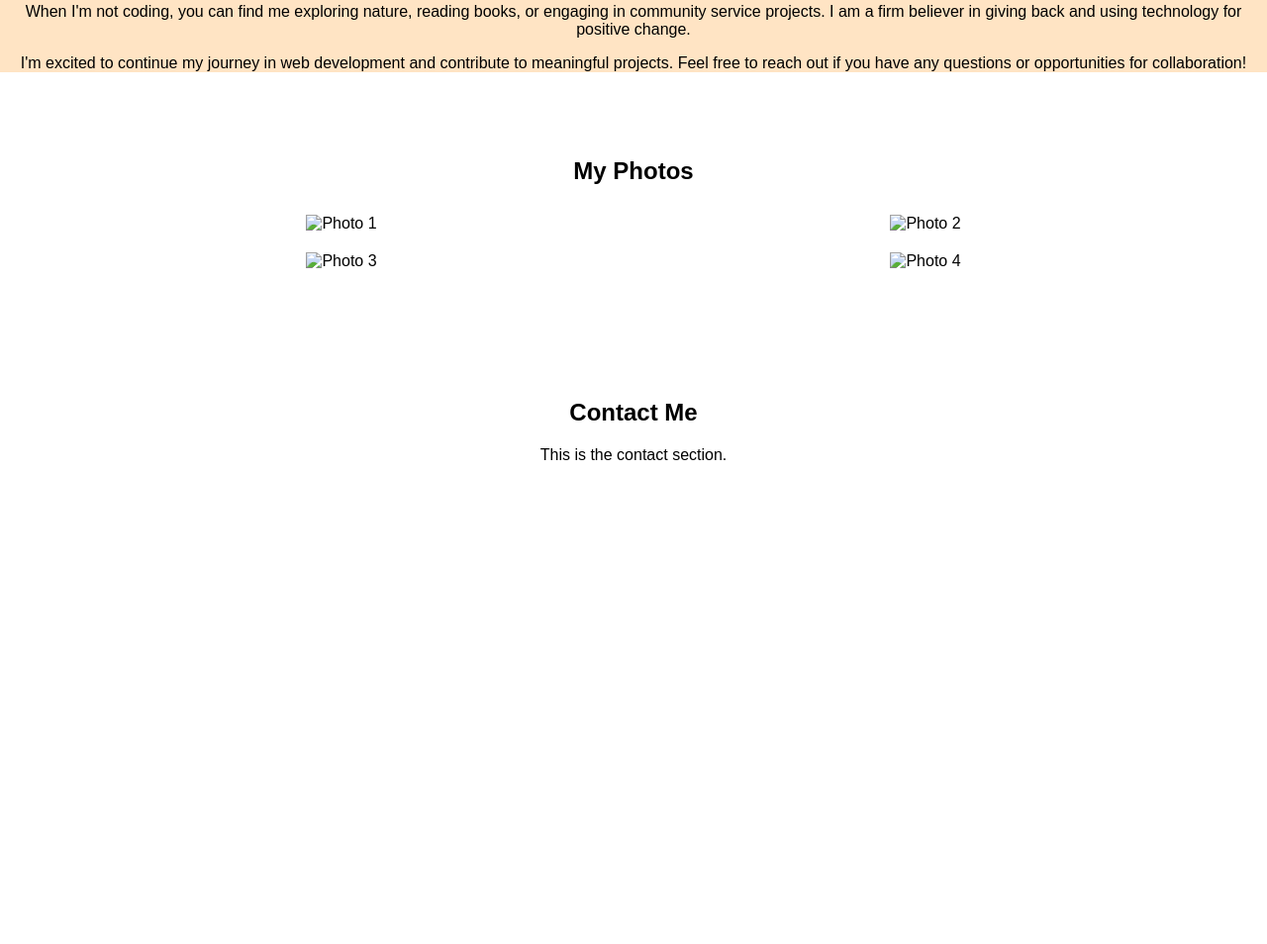
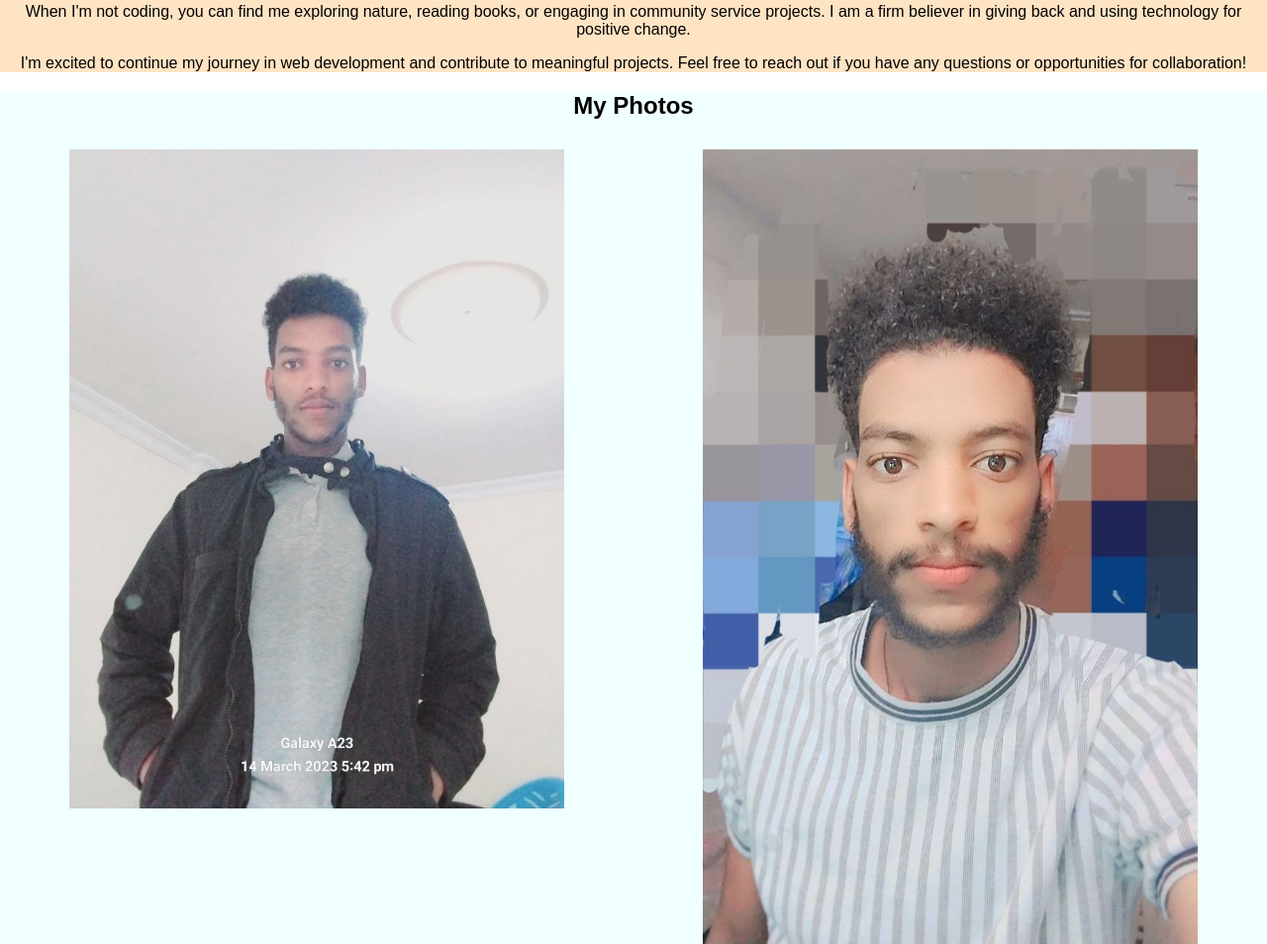
Before and after one commit to kiflomm/mu-git-ninjas, a plain HTML site: page kapital/index.html in a window 1280 px wide. Shown: the part 765-1719 px from the top of the page at 99% size. Before the commit the page ends 1500 px from the top, so only its background shows below. Drawn offline with Linux system fonts and the light colour scheme.

Commit message:
i inserted my images to my website

```diff
--- a/kapital/index.html
+++ b/kapital/index.html
@@ -86,23 +86,26 @@
   <p>I'm excited to continue my journey in web development and contribute to meaningful projects. Feel free to reach out if you have any questions or opportunities for collaboration!</p>
 </section>
 </div>
+
+<div style="background-color: azure; text-align: center;"
 <section id="photos">
   <h2>My Photos</h2>
   <div class="photo-grid">
     <div class="photo">
-      <img src="photo1.jpg" alt="Photo 1">
+      <img src="image/kep.jpg" width="500px" alt="Photo 1">
     </div>
     <div class="photo">
-      <img src="photo2.jpg" alt="Photo 2">
+      <img src="image/snap.jpg"width="500px"alt="Photo 2">
     </div>
     <div class="photo">
-      <img src="photo3.jpg" alt="Photo 3">
+      <img src="image/snap2.jpg" width="500px" alt="Photo 3">
     </div>
     <div class="photo">
-      <img src="photo4.jpg" alt="Photo 4">
+      <img src="image/uuu.jpg"width="500px" alt="Photo 4">
     </div>
   </div>
 </section>
+</div>
   <section id="contact">
     <h2>Contact Me</h2>
     <p>This is the contact section.</p>
```
Also changed, not shown: kapital/image/dis.jpg (added), kapital/image/kep.jpg (added), kapital/image/snap.jpg (added), kapital/image/snap2.jpg (added), kapital/image/uuu.jpg (added).
